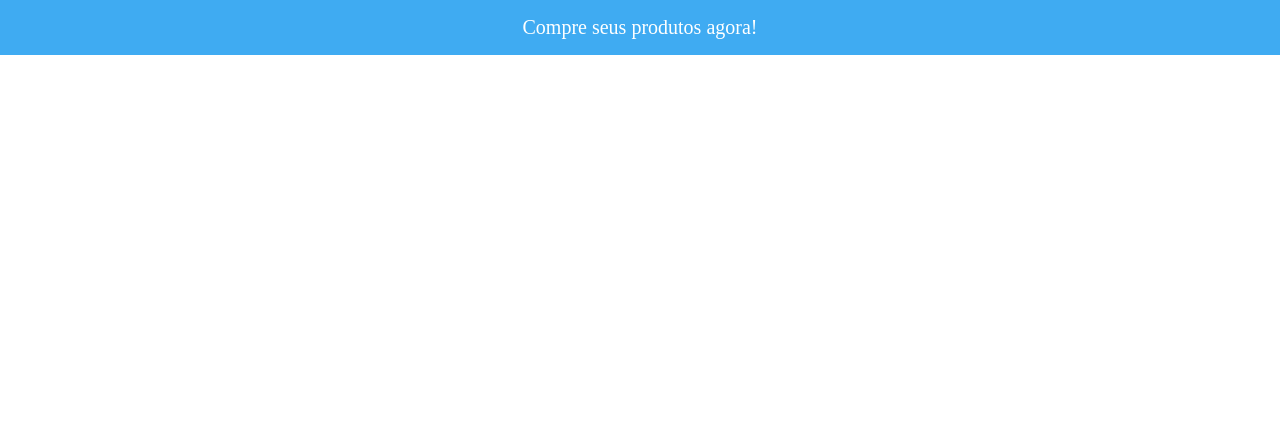
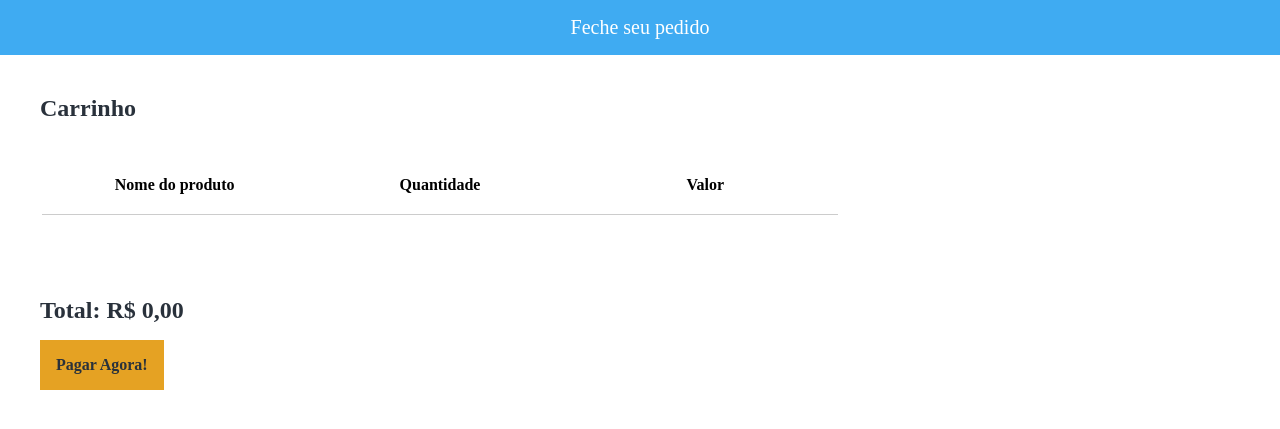
Before and after one commit to luizCosta-Serao/ecommerce, a PHP site: page /ecommerce/finalizar-pedido in a window 1280 px wide. Shown: the part 91-520 px from the top of the page. Run offline with PHP 8.4, Linux system fonts and the light colour scheme; data that the repository does not hold is empty.

Commit message:
finalizar-pedido

```diff
--- a/css/style.css
+++ b/css/style.css
@@ -103,3 +103,54 @@
   align-self: center;
   text-decoration: none;
 }
+
+.lista-pedidos {
+  padding: 40px;
+}
+
+.lista-pedidos h2 {
+  color: #29313B;
+  font-size: 24px;
+  margin-bottom: 32px;
+}
+
+.lista-pedidos table {
+  width: 100%;
+  max-width: 800px;
+}
+
+.lista-pedidos table tr:first-child {
+  font-weight: bold;
+}
+
+.lista-pedidos table tr {
+  display: flex;
+  justify-content: space-between;
+  border-bottom: 1px solid #ccc;
+}
+
+.lista-pedidos table tr td {
+  display: inline-block;
+  padding: 20px 0;
+  width: 100%;
+  text-align: center;
+}
+
+.finalizar-pedido {
+  padding: 40px;
+}
+
+.finalizar-pedido h2 {
+  margin-bottom: 16px;
+  color: #29313B;
+  font-size: 24px;
+}
+
+.btn-pagamento {
+  display: inline-block;
+  background-color: #E5A223;
+  color: #29313B;
+  font-weight: 700;
+  padding: 16px;
+  text-decoration: none;
+}
--- a/index.php
+++ b/index.php
@@ -23,7 +23,7 @@
       <nav>
         <ul>
           <li><a href="<?php echo INCLUDE_PATH ?>">Carrinho (<?php echo $cartTotal; ?>)</a></li>
-          <li class="finalizar"><a href="<?php echo INCLUDE_PATH ?>">Finalizar Pedido</a></li>
+          <li class="finalizar"><a href="<?php echo INCLUDE_PATH ?>finalizar-pedido">Finalizar Pedido</a></li>
         </ul>
       </nav>
     </section>
--- /dev/null
+++ b/pages/finalizar-pedido.php
@@ -0,0 +1,33 @@
+<section class="sub-header">
+  <h2>Feche seu pedido</h2>
+</section>
+
+<section class="lista-pedidos">
+  <h2>Carrinho</h2>
+  <table>
+    <tr>
+      <td>Nome do produto</td>
+      <td>Quantidade</td>
+      <td>Valor</td>
+    </tr>
+    <?php
+      $total = 0;
+      $itemsCarrinho = MySql::connect()->prepare("SELECT * FROM `cart`");
+      $itemsCarrinho->execute();
+      $itemsCarrinho = $itemsCarrinho->fetchAll();
+      foreach ($itemsCarrinho as $key => $value) {
+        $total = $total + ($value['preco'] * $value['quantidade']);
+    ?>
+      <tr>
+        <td><?php echo $value['nome_produto'] ?></td>
+        <td><?php echo $value['quantidade'] ?></td>
+        <td>R$ <?php echo number_format($value['preco'], 2, ',', '.'); ?></td>
+      </tr>
+    <?php } ?>
+  </table>
+</section>
+
+<section class="finalizar-pedido">
+  <h2>Total: R$ <?php echo number_format($total, 2, ',', '.') ?></h2>
+  <a href="" class="btn-pagamento">Pagar Agora!</a>
+</section>
```
